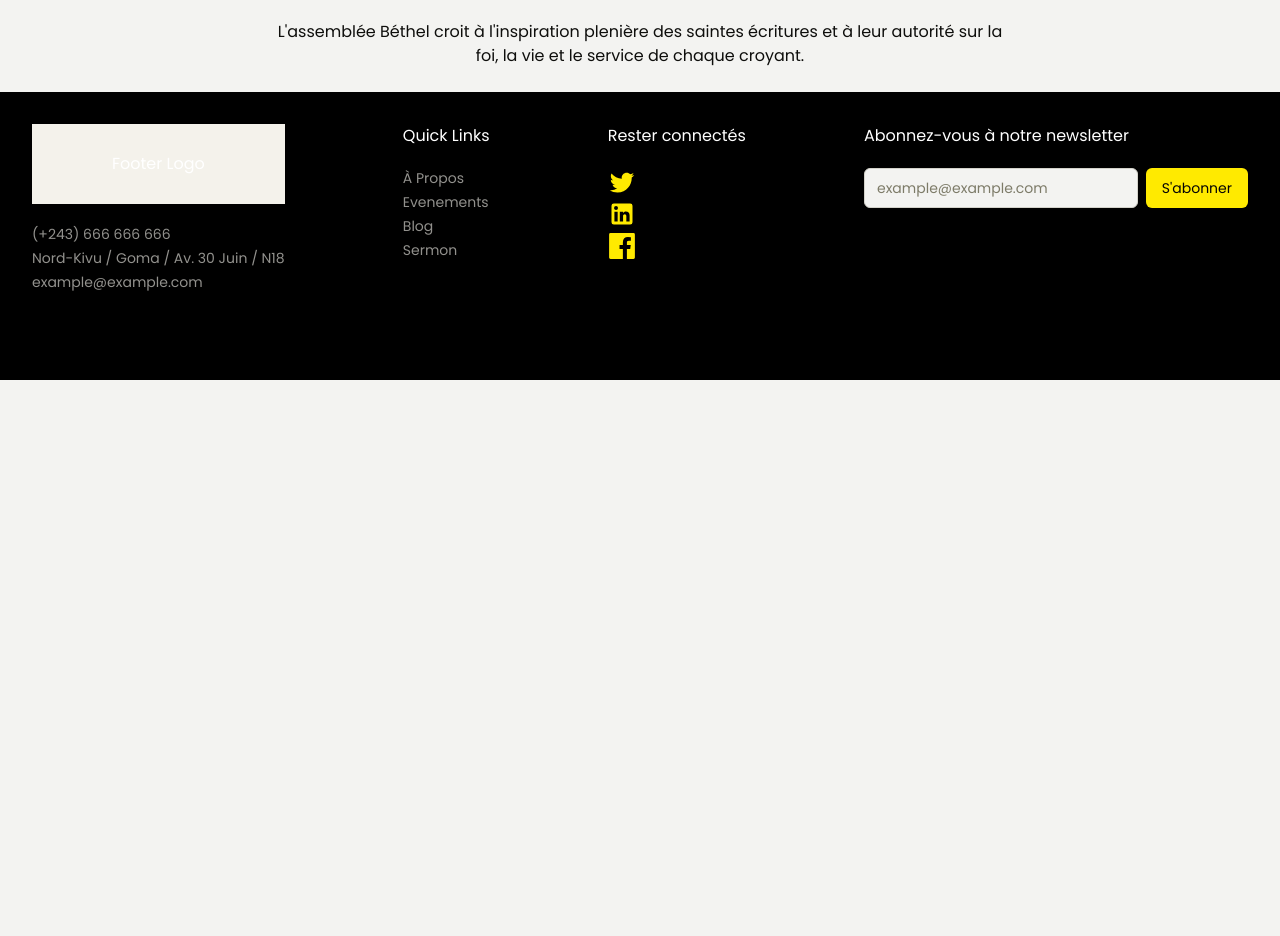
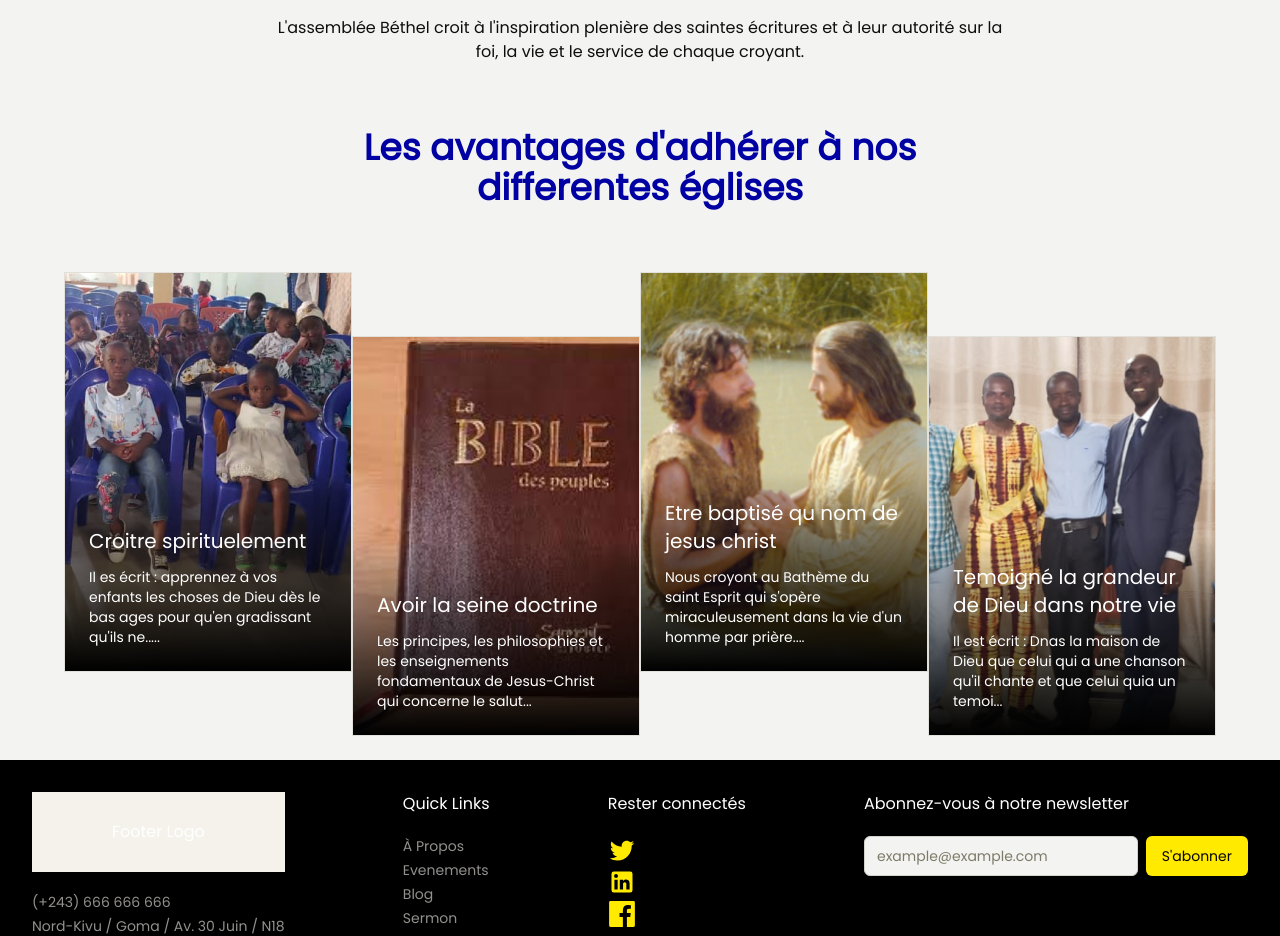
Before and after one commit to Dieumerci-M2/assemblee, a Next.js app: page / in a window 1280 px wide. Shown: the part 2000-2936 px from the top of the page. Before the commit the page ends 2380 px from the top, so only its background shows below. Built offline with nearby package versions, Linux system fonts and the light colour scheme; a web font is replaced by a local one.

Commit message:
feat: add "avantages d adhere..." section

```diff
--- a/app/page.tsx
+++ b/app/page.tsx
@@ -1,4 +1,5 @@
 "use client";
+import ChurchAdhesionCard from "@/components/homepage/adherer_nos_eglises/card";
 import HeroSection from "@/components/homepage/heroSection";
 import AboutUsCard from "@/components/homepage/qui_sommes_nous/card";
 import { homePageContent } from "@/data/homePage";
@@ -57,7 +58,7 @@ export default function Home() {
                 )}
               </div>
             </div>
-            <div className="w-full flex flex-col gap-4 items-center">
+            <div className="w-full flex flex-col gap-3 items-center">
               <h3 className=" font-semibold text-xl uppercase">
                 {homePageContent.predicationsSection.bottomSection.title}
               </h3>
@@ -67,6 +68,20 @@ export default function Home() {
             </div>
           </div>
         </div>
+        <div className="w-full flex flex-col items-center">
+          <h3 className=" text-4xl text-center font-semibold mb-16 max-w-[50%] text-cblue">
+            {homePageContent.churchAdhesionAdvantages.title}
+          </h3>
+          <div className="w-full mb-16 items-center justify-center flex">
+            {homePageContent.churchAdhesionAdvantages.items.map(
+              (item, index) => (
+                <div key={index} className={`${index % 2 && "relative top-16"}`}>
+                  <ChurchAdhesionCard  title={item.title} description={item.description} img={item.img} />
+                </div>
+              )
+            )}
+          </div>
+        </div>
       </div>
     </main>
   );
--- /dev/null
+++ b/components/homepage/adherer_nos_eglises/card.tsx
@@ -0,0 +1,24 @@
+import React from "react";
+import Image, { StaticImageData } from "next/image";
+
+interface IProps {
+    title : string;
+    description : string;
+    img : StaticImageData;
+}
+
+function ChurchAdhesionCard(props : IProps) {
+  return (
+    <div className="w-[18rem] h-[25rem] relative border">
+      <Image fill style={{ objectFit: "cover" }} alt="card" src={props.img} />
+      <div className="w-full flex justify-end items-end text-white bg-gradient-to-t from-black to-transparent via-transparent absolute h-full">
+        <div className="p-6 flex flex-col gap-3">
+          <h4 className=" font-medium text-xl">{props.title}</h4>
+          <p className=" text-sm">{props.description}</p>
+        </div>
+      </div>
+    </div>
+  );
+}
+
+export default ChurchAdhesionCard;
--- a/data/homePage.tsx
+++ b/data/homePage.tsx
@@ -9,6 +9,12 @@ import {
   predicateur2,
   predicateur3,
 } from "@/public/assets/images/homepage/predication";
+import {
+  ecodim,
+  serviteurs,
+  bapteme,
+  statueHoldingBook,
+} from "@/public/assets/images/homepage/avantages_adhesion_aux_eglises";
 
 export const homePageContent = {
   heroSection: {
@@ -58,4 +64,34 @@ export const homePageContent = {
         "L'assemblée Béthel croit à l'inspiration plenière des saintes écritures et à leur autorité sur la foi, la vie et le service de chaque croyant.",
     },
   },
+
+  churchAdhesionAdvantages: {
+    title: "Les avantages d'adhérer à nos differentes églises",
+    items: [
+      {
+        title: "Croitre spirituelement",
+        description:
+          "Il es écrit : apprennez à vos enfants les choses de Dieu dès le bas ages pour qu'en gradissant qu'ils ne.....",
+        img: ecodim,
+      },
+      {
+        title: "Avoir la seine doctrine",
+        description:
+          "Les principes, les philosophies et les enseignements fondamentaux de Jesus-Christ  qui concerne le salut...",
+        img: statueHoldingBook,
+      },
+      {
+        title: "Etre baptisé qu nom de jesus christ",
+        description:
+          "Nous croyont au Bathème du saint Esprit qui s'opère miraculeusement dans la vie d'un homme  par prière....",
+        img: bapteme,
+      },
+      {
+        title: "Temoigné la grandeur de Dieu dans notre vie",
+        description:
+          "Il est écrit : Dnas la maison de Dieu que celui qui a une chanson qu'il chante et que celui quia un temoi...",
+        img: serviteurs,
+      },
+    ],
+  },
 };
```
